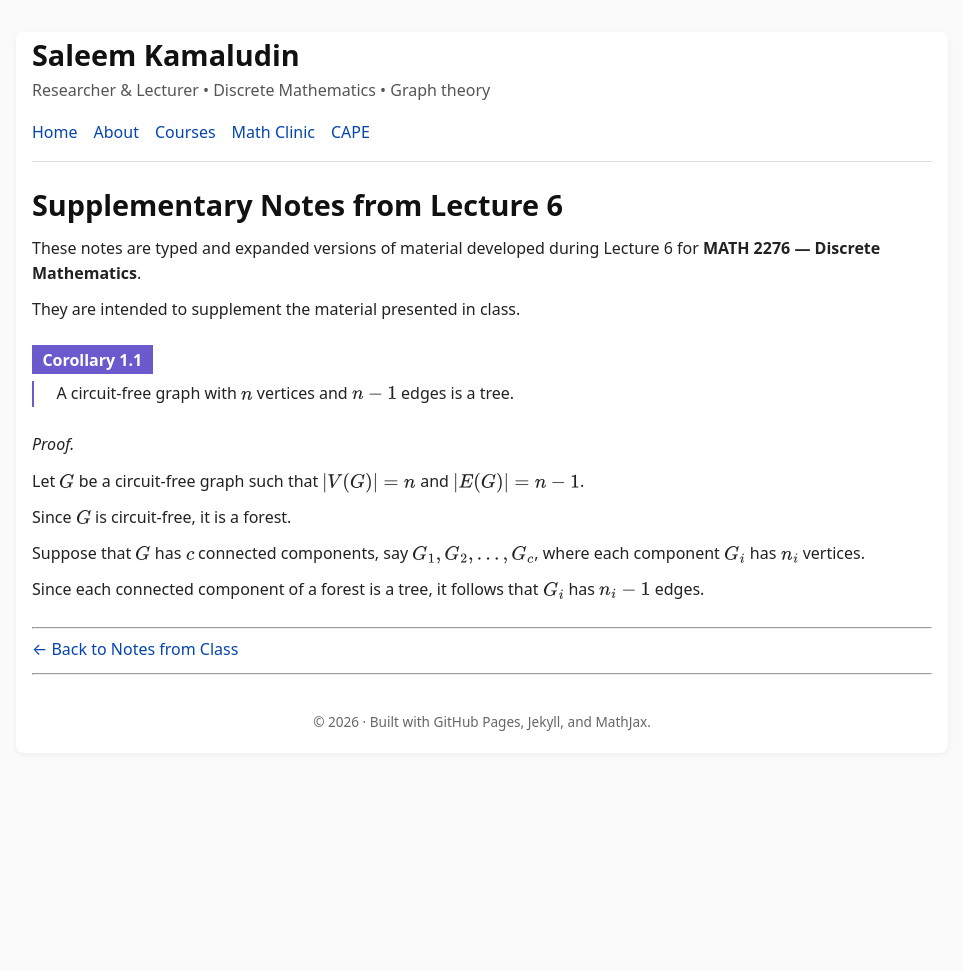
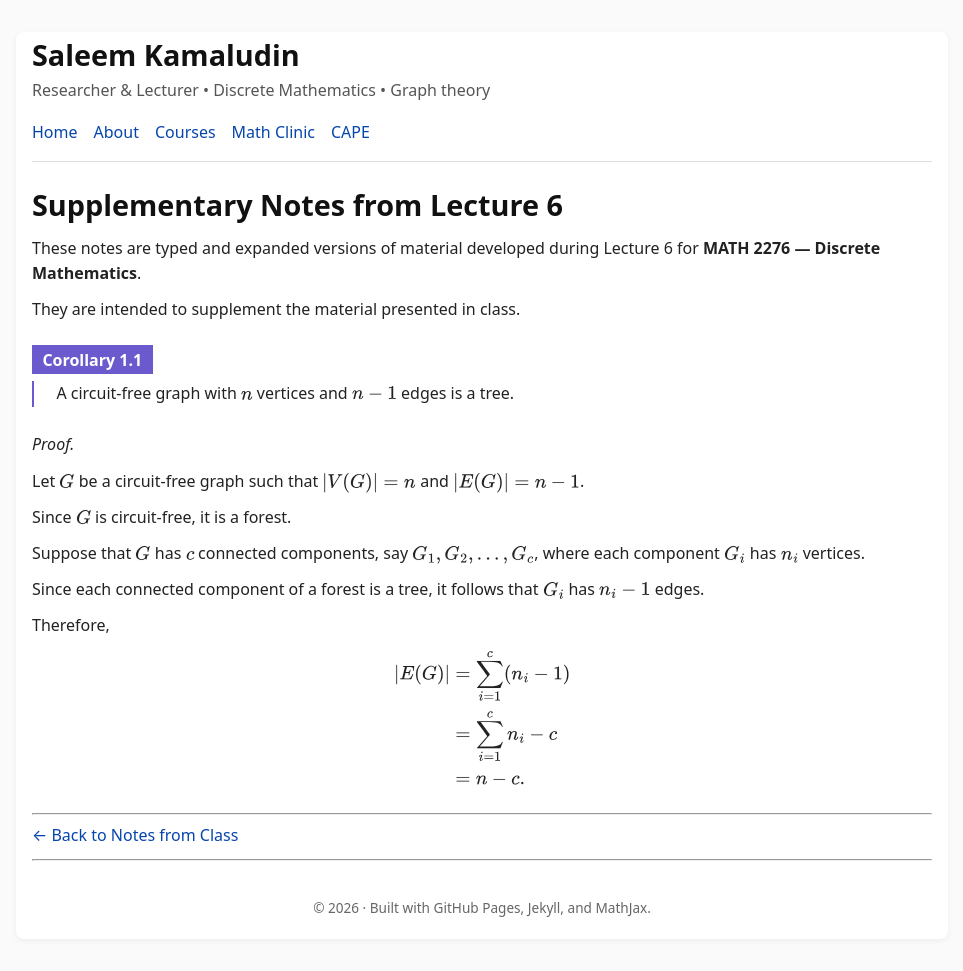
Before and after one commit to SaleemKamaludin/SaleemKamaludin.github.io, a Jekyll site: the page built from courses/math-2276/notes-from-class/supplementary-lecture-6/index.md, in a window 1280 px wide. Shown: the whole page, without its empty margins (158-1121 px from the left). Built offline with Jekyll 4.4.1, drawn with Linux system fonts in a browser that asks for light colours; before the commit the page ends 900 px from its top, so only the background shows below that.

Commit message:
Add edge count calculation to Corollary 1.1 proof

```diff
--- a/courses/math-2276/notes-from-class/supplementary-lecture-6/index.md
+++ b/courses/math-2276/notes-from-class/supplementary-lecture-6/index.md
@@ -59,6 +59,27 @@ They are intended to supplement the material presented in class.
     </p>
 
   </div>
+
+  <div id="cor-circuit-free-n-minus-1-tree-proof-edge-sum">
+
+    <p>
+      Therefore,
+    </p>
+
+    <div class="display-math">
+
+\[
+\begin{aligned}
+|E(G)|
+&=\sum_{i=1}^{c}(n_i-1)\\
+&=\sum_{i=1}^{c}n_i-c\\
+&=n-c.
+\end{aligned}
+\]
+
+    </div>
+
+  </div>
 </div>
 
 ---
```
